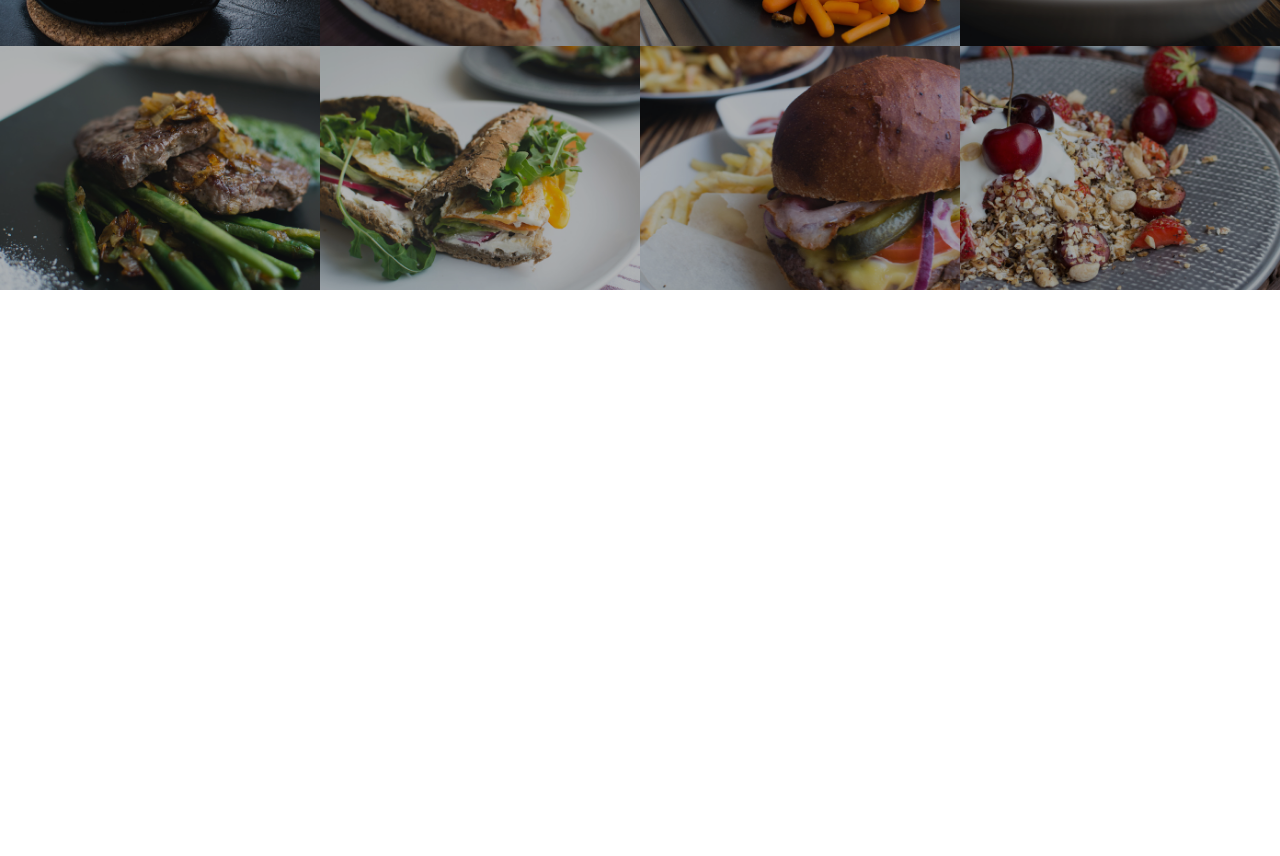
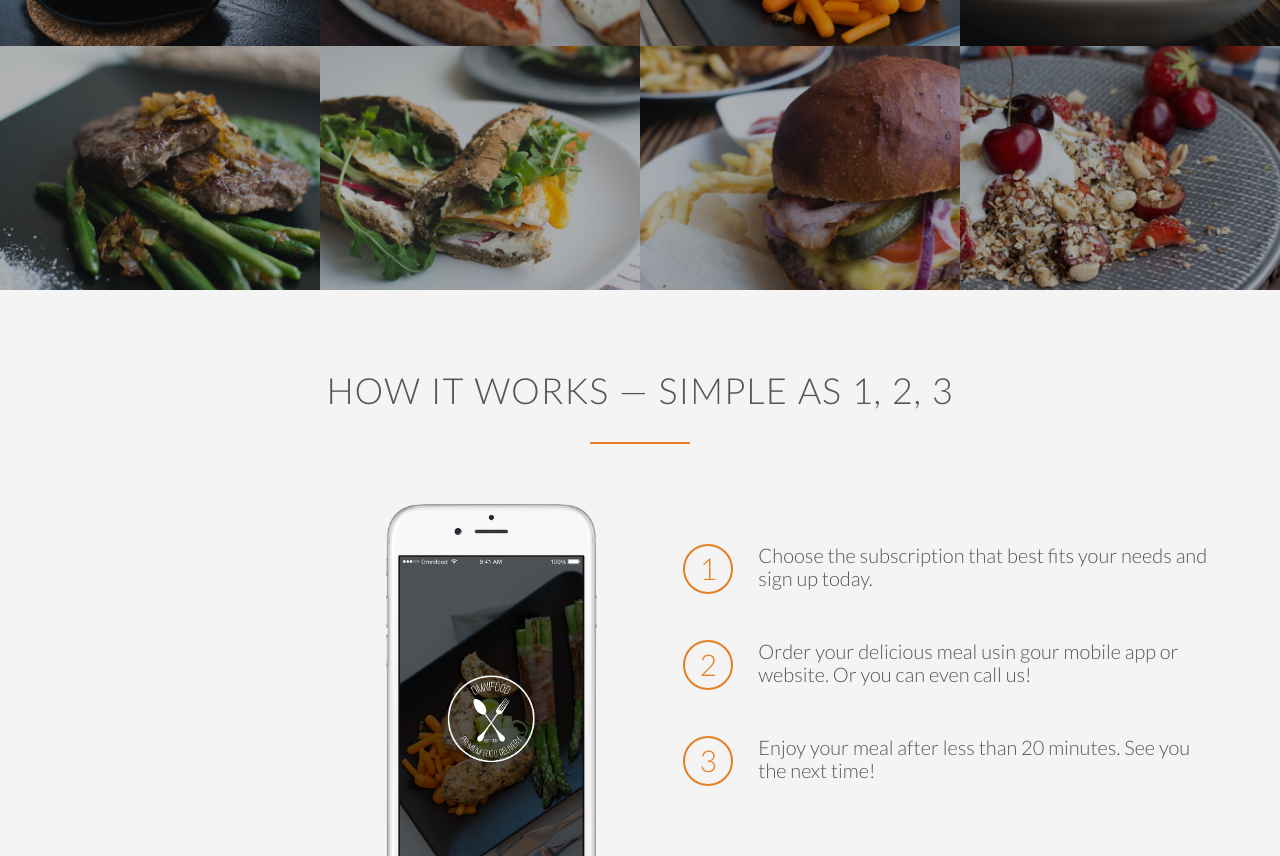
Before and after one commit to phelanc25/omnifood, a plain HTML site: page index.html in a window 1280 px wide. Shown: the part 1713-2569 px from the top of the page. Before the commit the page ends 2003 px from the top, so only its background shows below. Drawn offline with Linux system fonts and the light colour scheme; files whose address does not match are found by name.

Commit message:
Added content to 'How it Works' section in index.html and styled the 'How it Works' section in styles.css

```diff
--- a/index.html
+++ b/index.html
@@ -90,7 +90,7 @@
 
         <!-- New Section for favorite meals -->
         <section class="section-meals">
-            <ul class="meals-showcase">
+            <ul class="meals-showcase clearfix">
                 <li>
                     <figure class="meal-photo">
                         <img src="resources/img/1.jpg" alt="Korean bibimbap with egg and vegetables">
@@ -112,7 +112,7 @@
                     </figure>
                 </li>
             </ul>
-            <ul class="meals-showcase">
+            <ul class="meals-showcase clearfix">
                 <li>
                     <figure class="meal-photo">
                         <img src="resources/img/5.jpg" alt="Paleo Beef Steak with Vegetables">
@@ -136,6 +136,52 @@
             </ul>
         </section>
 
+        <!-- Section describing steps on how to order -->
+        <section class="section-steps">
+
+            <!-- Row containing the title of the section -->
+            <div class="row">
+                <h2>How it works &mdash; Simple as 1, 2, 3</h2>
+            </div>
+
+            <!-- Row containing 2 columns: 1 col showing phone image and another to list the 3 steps -->
+            <div class="row">
+
+                <!-- Column containing phone image -->
+                <div class="col span-1-of-2 steps-box">
+                    <img src="resources/img/app-iPhone.png" alt="Omnifood app on iPhone" class="app-screen">
+                </div>
+
+                <!-- 2nd column containing the three steps. -->
+                <div class="col span-1-of-2 steps-box">
+                    <!-- STEP 1 -->
+                    <div class="works-step">
+                        <div>1</div>
+                        <p>Choose the subscription that best fits your needs and sign up today.</p>
+                    </div>
+                    <!-- STEP 1 -->
+                     <div class="works-step">
+                        <div>2</div>
+                        <p>Order your delicious meal usin gour mobile app or website. Or you can even call us! </p>
+                    </div>
+                    <!-- STEP 1 -->
+                     <div class="works-step">
+                        <div>3</div>
+                        <p>Enjoy your meal after less than 20 minutes. See you the next time!</p>
+                    </div>
+
+                    <!-- Button to download iPhone App -->
+                    <a href="#" class="btn-app"><img src="resources/img/download-app-ios.png" alt="Play store button."></a>
+
+                    <!-- Button to download Android App -->
+                    <a href="#" class="btn-app"><img src="resources/img/download-app-android.png" alt="Play store button."></a>
+
+                </div>
+
+
+            </div>
+        </section>
+
     </body>
 
 
--- a/resources/css/styles.css
+++ b/resources/css/styles.css
@@ -17,6 +17,14 @@ html {
     text-rendering: optimizeLegibility;
 }
 
+.clearfix {zoom: 1}
+.clearfix:after {
+    content: '.';
+    clear: both;
+    display: block;
+    height: 0;
+    visibility: hidden;
+}
 
 /*----------------------------------------------------------------------------------------------------------------------------------------------*/
 /* REUSABLE COMPONENTS */
@@ -24,12 +32,12 @@ html {
 
 .row {
     max-width: 1140px;
-    margin: auto auto;  /* shorthand for making top and bottom margin 0 while making left and right margin center */
+    margin: 0 auto;  /* shorthand for making top and bottom margin 0 while making left and right margin center */
 }
 
 /* Adding padding to top of section to create white space */
 section {
-    padding: 80px 0px;
+    padding: 80px 0;
 }
 
 .box {
@@ -58,6 +66,7 @@ h2 {
     margin-bottom: 30px;
 }
 
+/* Displaying orange bar seperating title of section from content of section */
 h2:after {
     display: block;
     height: 2px;
@@ -235,5 +244,54 @@ Meals
 
 .meal-photo img:hover {
     opacity: 1;
-    transform: scale(1.05);
+    transform: scale(1.03);
 }
+
+/* How it works */
+
+.section-steps {
+    background-color: #f4f4f4;
+}
+
+.steps-box:first-child {
+    text-align: right;
+    padding-right: 3%;
+    margin-top: 30px;
+}
+
+.steps-box:last-child {
+    padding-left: 3%;
+    margin-top:  70px;
+}
+
+.app-screen {
+    width: 40%;
+}
+
+.works-step {
+    margin-bottom: 50px;
+}
+
+.works-step:last-of-type {
+    margin-bottom: 80px;
+}
+
+.works-step div {
+    color: #e67e22;
+    border: 2px solid #e67e22;
+    display: inline-block;
+    border-radius: 50%;
+    height: 50px;
+    width: 50px;
+    text-align: center;
+    padding: 5px;
+    float: left;
+    font-size: 150%;
+    margin-right: 25px;
+}
+
+.btn-app img {
+    height: 50px;
+    width: auto;
+    margin-right: 10px;
+}
```
Also changed, not shown: resources/img/download-app-ios.png (added).
